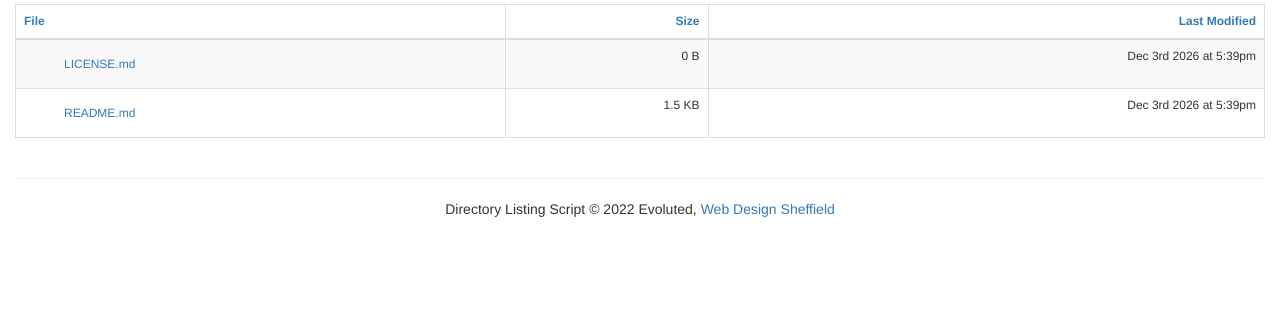
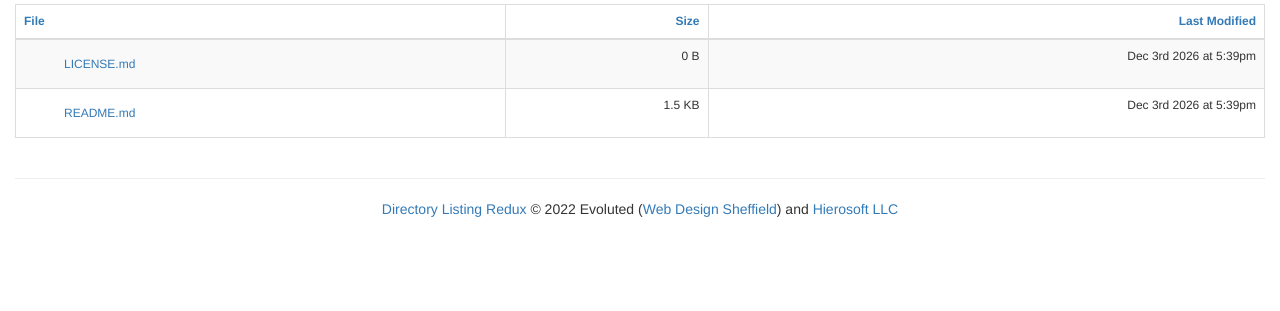
Before and after one commit to Poikilos/directory-listing, a PHP site: page /index.php in a window 1280 px wide. Shown: the part 489-800 px from the top of the page. Run offline with PHP 8.4, Linux system fonts and the light colour scheme; some libraries are stand-ins or nearby versions.

Commit message:
Update the copyright notice and URLs in the footer.

```diff
--- a/index.php
+++ b/index.php
@@ -1337,7 +1337,7 @@ function pr($data, $die = false)
 			<?php endif; ?>
 		<?php endif; ?>
 		<div class="row">
-			<div class="col-xs-12 text-center"><hr>Directory Listing Script &copy; <?php echo date('Y'); ?> Evoluted, <a href="http://www.evoluted.net">Web Design Sheffield</a></div>
+			<div class="col-xs-12 text-center"><hr><a href="https://github.com/poikilos/directory-listing">Directory Listing Redux</a> &copy; <?php echo date('Y'); ?> Evoluted (<a href="http://www.evoluted.net">Web Design Sheffield</a>) and <a href="https://hierosoft.com/">Hierosoft LLC</a></div>
 		</div>
 	</div>
 	<style>
```
